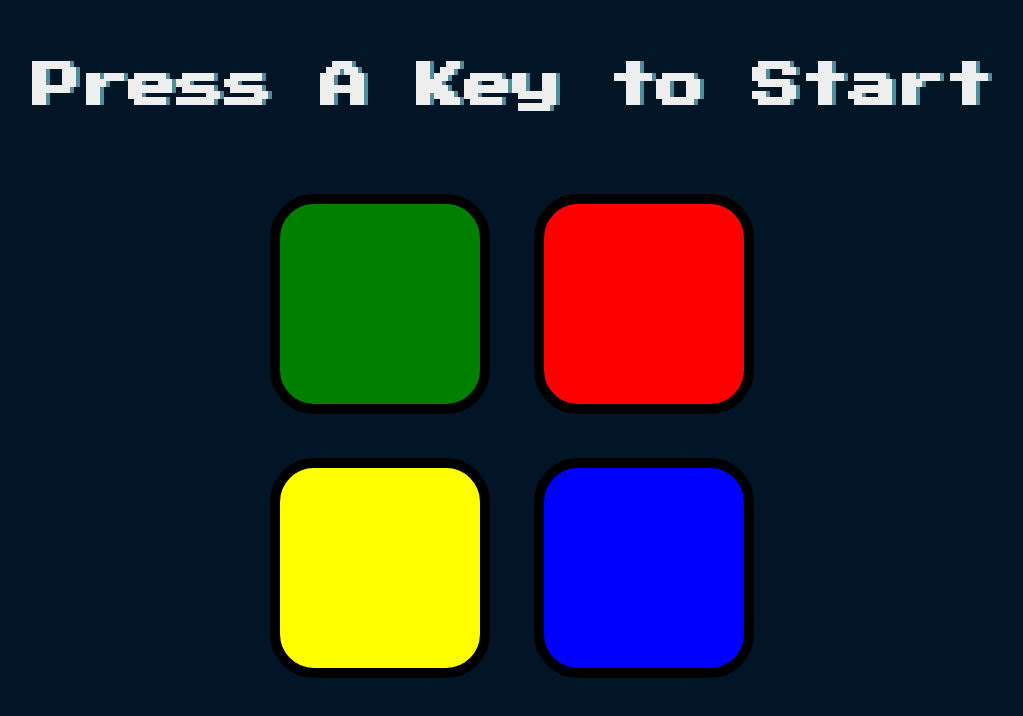
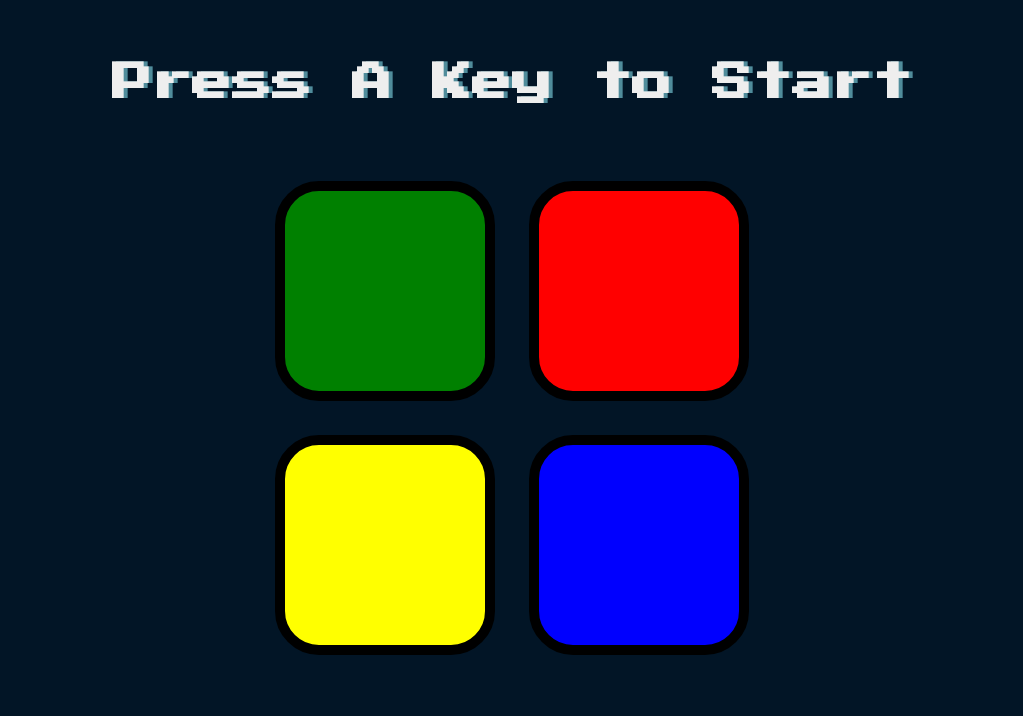
Before and after one commit to navinxqz/SimonGame-HTML, a plain HTML site: page index.html in a window 1280 px wide. Shown: the whole page, without its empty margins (128-1151 px from the left). Drawn offline with nearby package versions, Linux system fonts and the light colour scheme.

Commit message:
font fabrication

```diff
--- a/game.js
+++ b/game.js
@@ -41,6 +41,7 @@ function playSound(name){
     var audio = new Audio("./sounds/"+name+".mp3");
     audio.play();
 }
+
 function animatePress(currentColor){
     $("#"+currentColor).addClass("pressed");
 
--- a/styles.css
+++ b/styles.css
@@ -6,7 +6,7 @@ body {
 #level-title {
   font-family: 'Press Start 2P', cursive;
   text-shadow: 4px 0 #508C9B;
-  font-size: 3rem;
+  font-size: 2.5rem;
   margin:  5%;
   color: #EEEEEE;
 }
@@ -19,7 +19,7 @@ body {
 }
 
 .btn {
-  margin: 20px;
+  margin: 15px;
   display: inline-block;
   height: 200px;
   width: 200px;
```
Also changed, not shown: 1 other file.
